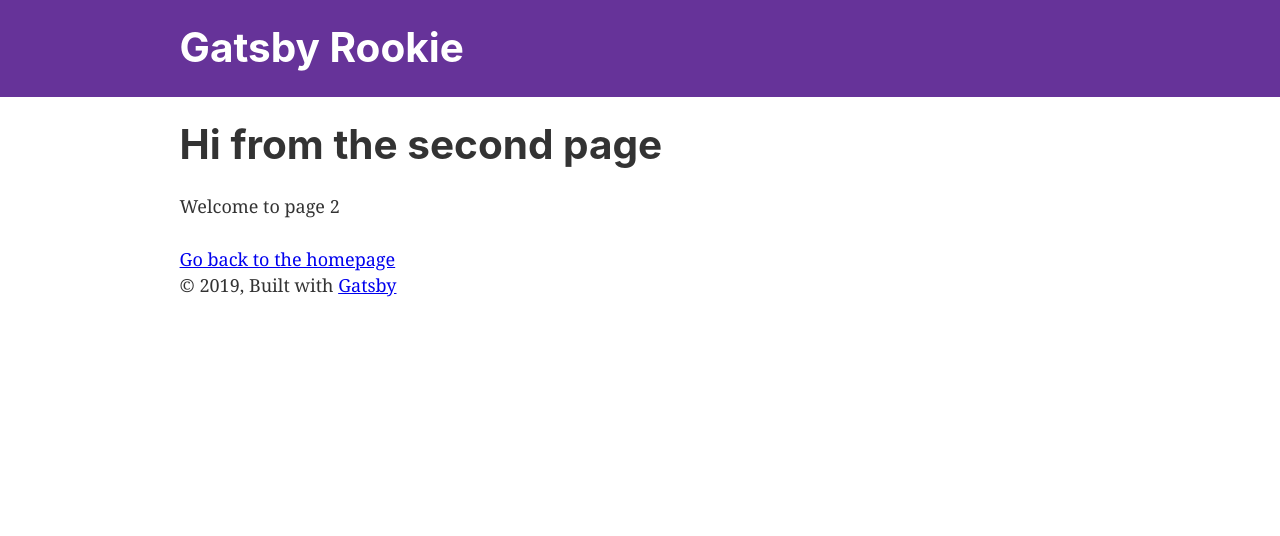
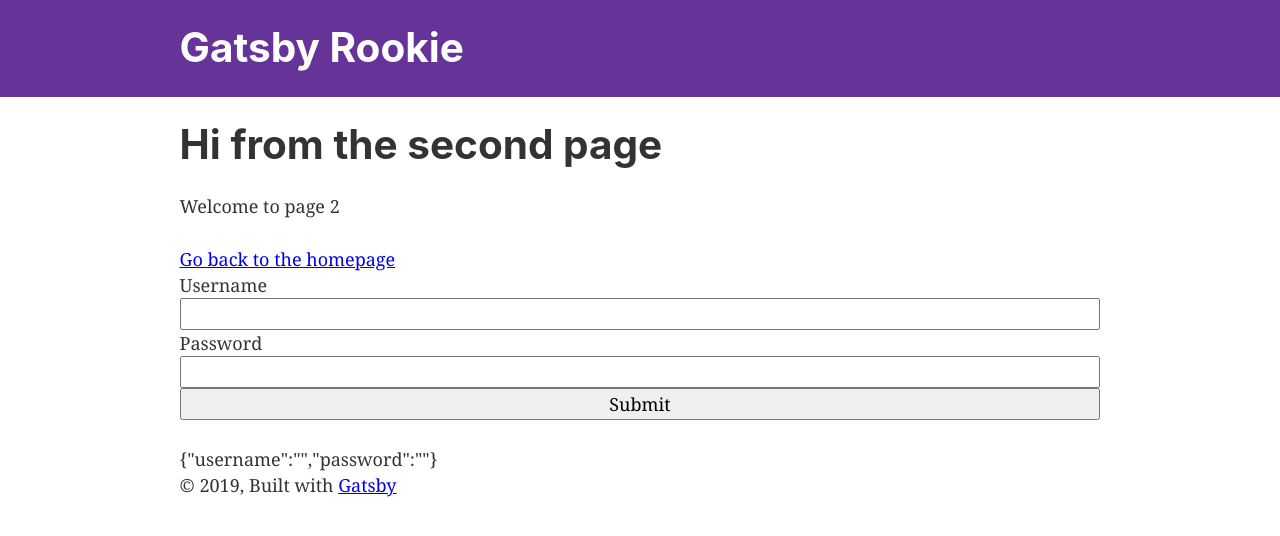
Before and after one commit to DamengRandom/gatsby-rookie, a Gatsby site: page /page-2 in a window 1280 px wide. Built offline with nearby package versions, Linux system fonts and the light colour scheme; Gatsby itself is replaced by a stand-in of ours.

Commit message:
make form data reloable based on localstorage

```diff
--- a/package.json
+++ b/package.json
@@ -7,6 +7,8 @@
   "dependencies": {
     "babel-plugin-styled-components": "^1.10.0",
     "clean-cache": "^1.0.2",
+    "formik": "^1.5.7",
+    "formik-persist": "^1.1.0",
     "gatsby": "^2.4.3",
     "gatsby-image": "^2.0.41",
     "gatsby-plugin-manifest": "^2.1.1",
--- /dev/null
+++ b/src/components/simpleForm.js
@@ -0,0 +1,70 @@
+import React from "react"
+import { Field, Formik, Form } from "formik"
+
+class SimpleForm extends React.Component {
+  constructor(props) {
+    super(props)
+
+    this.state = {
+      username: localStorage.getItem("username")
+        ? localStorage.getItem("username")
+        : "",
+      password: localStorage.getItem("password")
+        ? localStorage.getItem("password")
+        : "",
+    }
+  }
+
+  render() {
+    return (
+      <>
+        <Formik
+          onSubmit={values => {
+            console.log("submit values", values)
+          }}
+        >
+          {props => (
+            <Form style={{ display: "flex", flexDirection: "column" }}>
+              <label htmlFor="username">Username</label>
+              <Field
+                type="text"
+                id="username"
+                name="username"
+                onChange={event =>
+                  this.setState({ username: event.target.value })
+                }
+                onBlur={event => {
+                  localStorage.setItem("username", event.target.value)
+                }}
+                defaultvalue={
+                  localStorage.getItem("username") !== "" ||
+                  (localStorage.getItem("username") &&
+                    localStorage.getItem("username"))
+                }
+                value={this.state.username}
+              />
+              <label htmlFor="password">Password</label>
+              <Field
+                type="password"
+                id="password"
+                name="password"
+                onChange={event => {
+                  console.log("current", event.target.value)
+                  this.setState({ password: event.target.value })
+                }}
+                onBlur={event => {
+                  localStorage.setItem("password", event.target.value)
+                }}
+                value={this.state.password}
+              />
+              <button type="submit">Submit</button>
+            </Form>
+          )}
+        </Formik>
+        {JSON.stringify(this.state)}
+      </>
+    )
+  }
+}
+
+export default SimpleForm
--- a/src/pages/page-2.js
+++ b/src/pages/page-2.js
@@ -3,6 +3,7 @@ import { Link } from "gatsby"
 
 import Layout from "../components/layout"
 import SEO from "../components/seo"
+import SimpleForm from "../components/simpleForm"
 
 const SecondPage = () => (
   <Layout>
@@ -10,6 +11,7 @@ const SecondPage = () => (
     <h1>Hi from the second page</h1>
     <p>Welcome to page 2</p>
     <Link to="/">Go back to the homepage</Link>
+    <SimpleForm />
   </Layout>
 )
 
```
Also changed, not shown: 1 other file.
